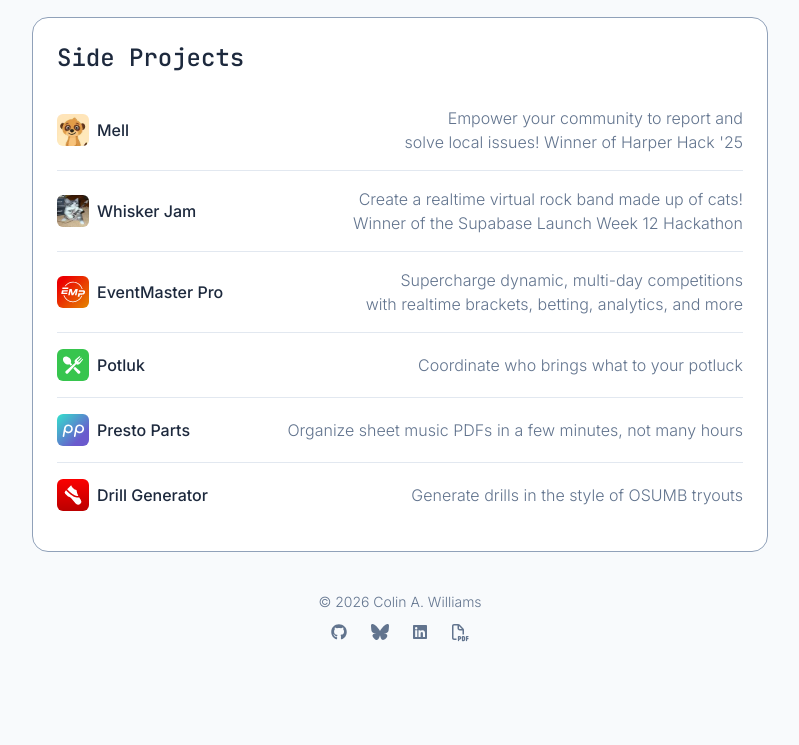
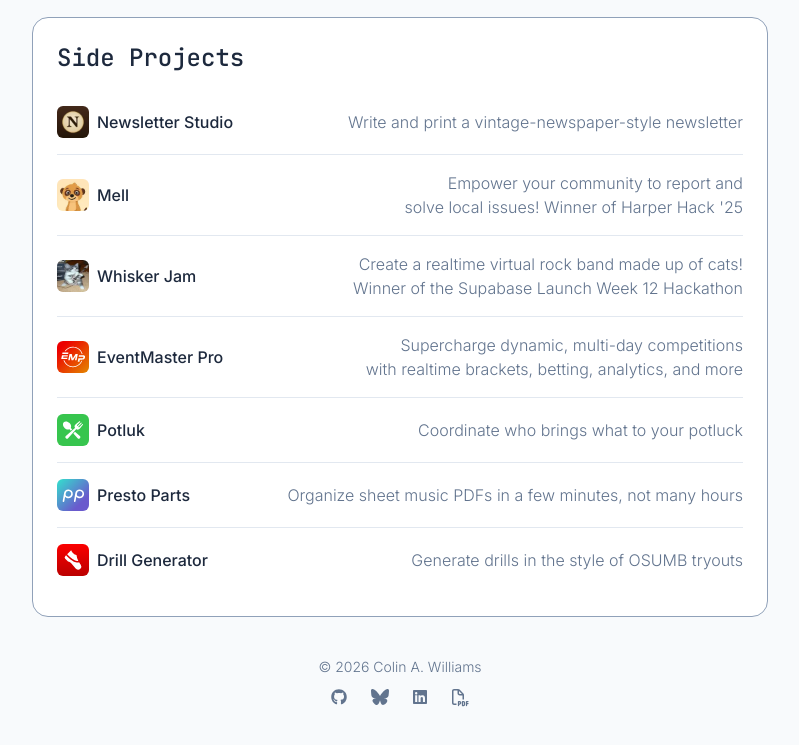
Before and after one commit to c-o-l-i-n/personal-website, an Astro site: page / in a window 1280 px wide. Shown: the part 1745-2490 px from the top of the page, without its empty margins (240-1039 px from the left). Before the commit the page ends 2441 px from the top, so only its background shows below. Built offline with nearby package versions, Linux system fonts and the light colour scheme; Astro itself is replaced by a stand-in of ours; some packages are replaced by stand-ins of ours.

Commit message:
📰 Add Newsletter Studio side project

```diff
--- a/src/pages/index.astro
+++ b/src/pages/index.astro
@@ -111,6 +111,12 @@ const leadershipRows = [
 ];
 
 const sideProjectRows = [
+  {
+    name: 'Newsletter Studio',
+    url: 'https://newsletterstudio.colinaw.com',
+    logoSrc: '/images/logos/newsletter-studio.webp',
+    notes: 'Write and print a vintage-newspaper-style newsletter',
+  },
   {
     name: 'Mell',
     url: 'https://github.com/VoxelPenguin/mell#readme',
```
Also changed, not shown: public/images/logos/newsletter-studio.webp (added).
